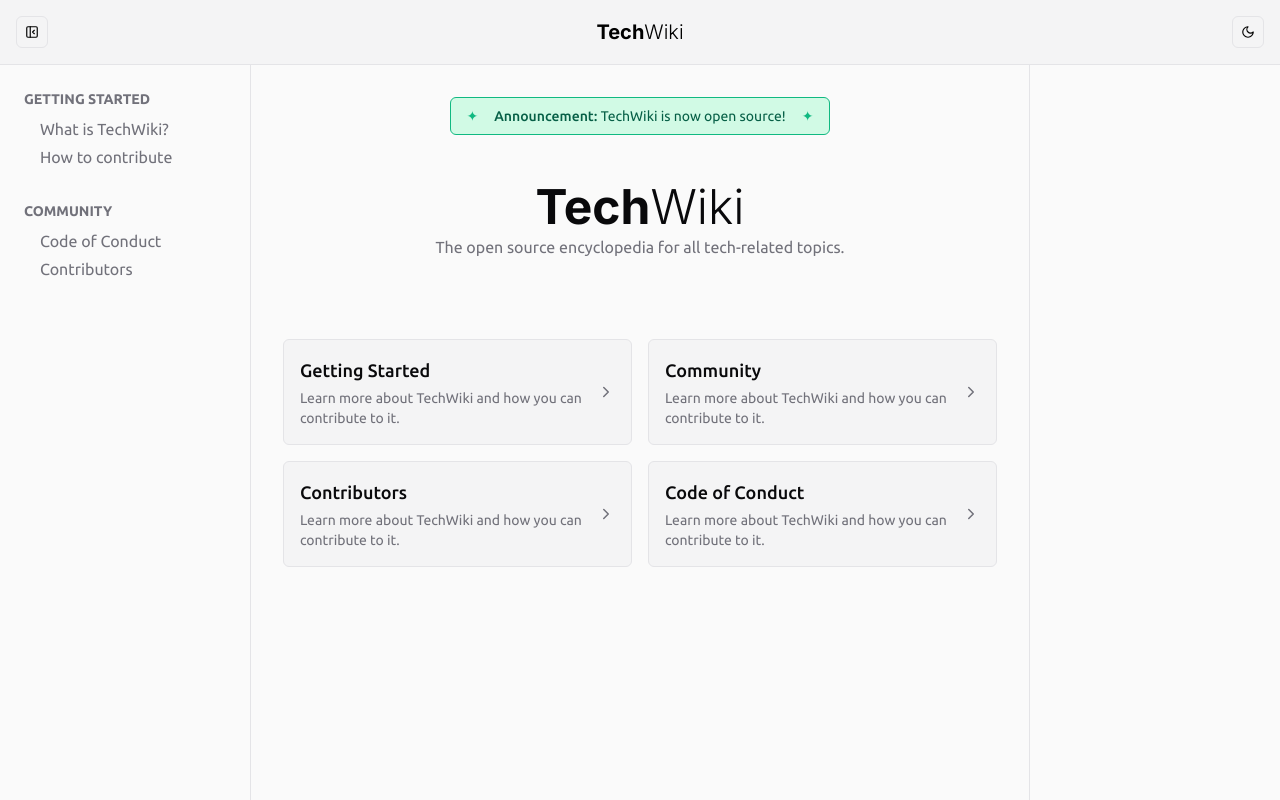
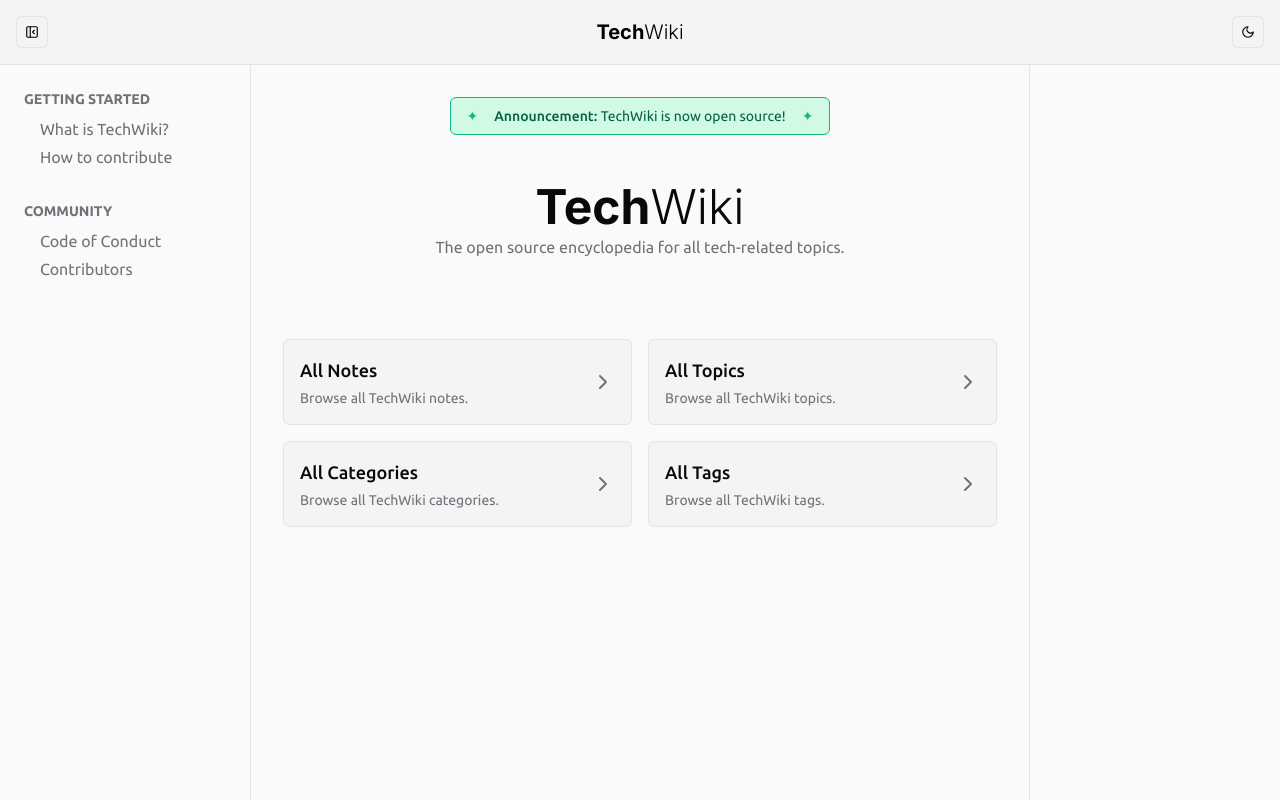
Before and after one commit to gelzinn/techwiki, a Next.js app: page / in a window 1280 px wide. Built offline with nearby package versions, Linux system fonts and the light colour scheme.

Commit message:
feat: add home cards configuration

```diff
--- /dev/null
+++ b/app/config/home/cards.ts
@@ -0,0 +1,28 @@
+type TCard = {
+  title: string;
+  description: string;
+  href: string;
+};
+
+export const cards: TCard[] = [
+  {
+    title: 'All Notes',
+    description: 'Browse all TechWiki notes.',
+    href: '/notes',
+  },
+  {
+    title: 'All Topics',
+    description: 'Browse all TechWiki topics.',
+    href: '/topics',
+  },
+  {
+    title: 'All Categories',
+    description: 'Browse all TechWiki categories.',
+    href: '/categories',
+  },
+  {
+    title: 'All Tags',
+    description: 'Browse all TechWiki tags.',
+    href: '/tags',
+  },
+];
--- a/app/page.tsx
+++ b/app/page.tsx
@@ -1,35 +1,9 @@
 import { ChevronRight } from 'lucide-react';
 import { CSSProperties } from 'react';
 import { TechWikiLogo } from './components/logo';
+import { cards } from './config/home/cards';
 
 export default function Homepage() {
-  const cards = [
-    {
-      title: 'Getting Started',
-      description:
-        'Learn more about TechWiki and how you can contribute to it.',
-      href: '/docs/getting-started/what-is-techwiki',
-    },
-    {
-      title: 'Community',
-      description:
-        'Learn more about TechWiki and how you can contribute to it.',
-      href: '/docs/community/code-of-conduct',
-    },
-    {
-      title: 'Contributors',
-      description:
-        'Learn more about TechWiki and how you can contribute to it.',
-      href: '/docs/community/contributors',
-    },
-    {
-      title: 'Code of Conduct',
-      description:
-        'Learn more about TechWiki and how you can contribute to it.',
-      href: '/docs/community/code-of-conduct',
-    },
-  ];
-
   return (
     <main
       className="mx-auto grid h-auto w-full max-w-screen-full-hd grid-cols-1 lg:grid-cols-[minmax(250px,_1fr),4fr,minmax(250px,_1fr)]"
```
